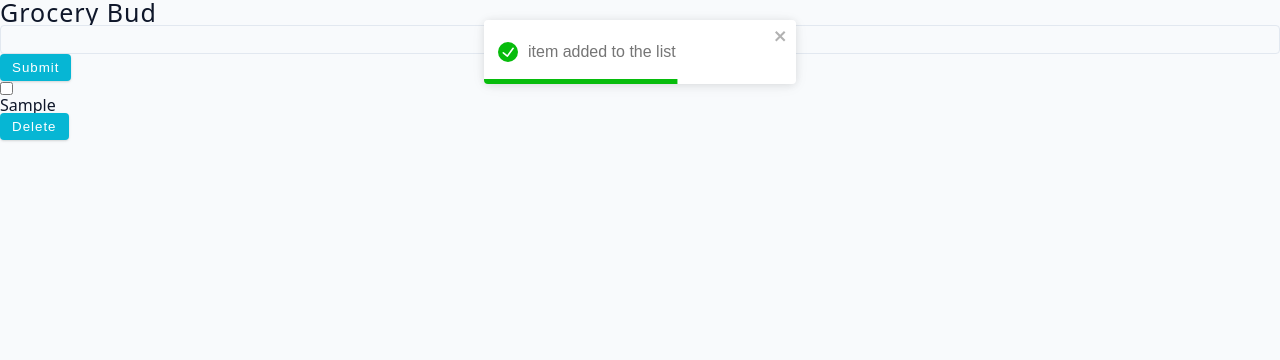
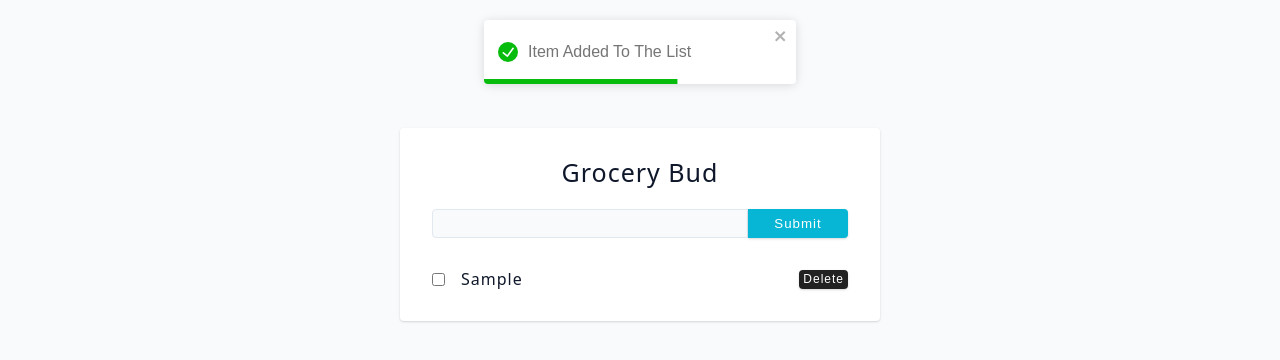
Before and after one commit to Boopalan-d3v/fundamental-projects, a React (Vite) app in the folder grocery-bud/: page / in a window 1280 px wide. Both pictures are taken after typing "Sample" into the empty fields and a click on the button "Submit". Shown: the top 360 px of the page. Built offline with nearby package versions, Linux system fonts and the light colour scheme.

Commit message:
fix remove-button style

```diff
--- a/grocery-bud/src/index.css
+++ b/grocery-bud/src/index.css
@@ -253,3 +253,68 @@ ul {
   margin-top: 1rem;
 }
 /* ============= PROJECT CSS =============== */
+
+.section-center{
+  width: 90vw;
+  margin: 0 auto;
+  margin-top: 8rem;
+  max-width: 30rem;
+  background: var(--white);
+  border-radius: var(--borderRadius);
+  padding: 2rem;
+  box-shadow: var(--shadow-1);
+  transition: var(--transition);
+}
+
+.section-center:hover{
+  box-shadow: var(--shadow-3);
+}
+
+form h4{
+  text-align: center;
+  margin-bottom: 1.5rem;
+}
+
+.form-input{
+  border-radius: 0;
+  border-top-left-radius: var(--borderRadius);
+  border-bottom-left-radius: var(--borderRadius);
+}
+.form-control{
+  display: grid;
+  grid-template-columns: 1fr 100px;
+}
+
+.form-control .btn{
+  border-radius: 0;
+  border-top-right-radius: var(--borderRadius);
+  border-bottom-right-radius: var(--borderRadius);
+}
+
+.items{
+  margin-top: 2rem;
+  display: grid;
+  row-gap: 1rem;
+
+}
+
+.single-item{
+  display: grid;
+  grid-template-columns: auto 1fr auto;
+  column-gap: 1rem;
+  align-items: center;
+}
+
+.single-item p{
+  letter-spacing: var(--letterSpacing);
+}
+
+.remove-btn{
+  padding: 0.15rem 0.25rem;
+  font-size: 0.75rem;
+  background-color: var(--black);
+}
+
+.Toastify__toast{
+  text-transform: capitalize;
+}
```
